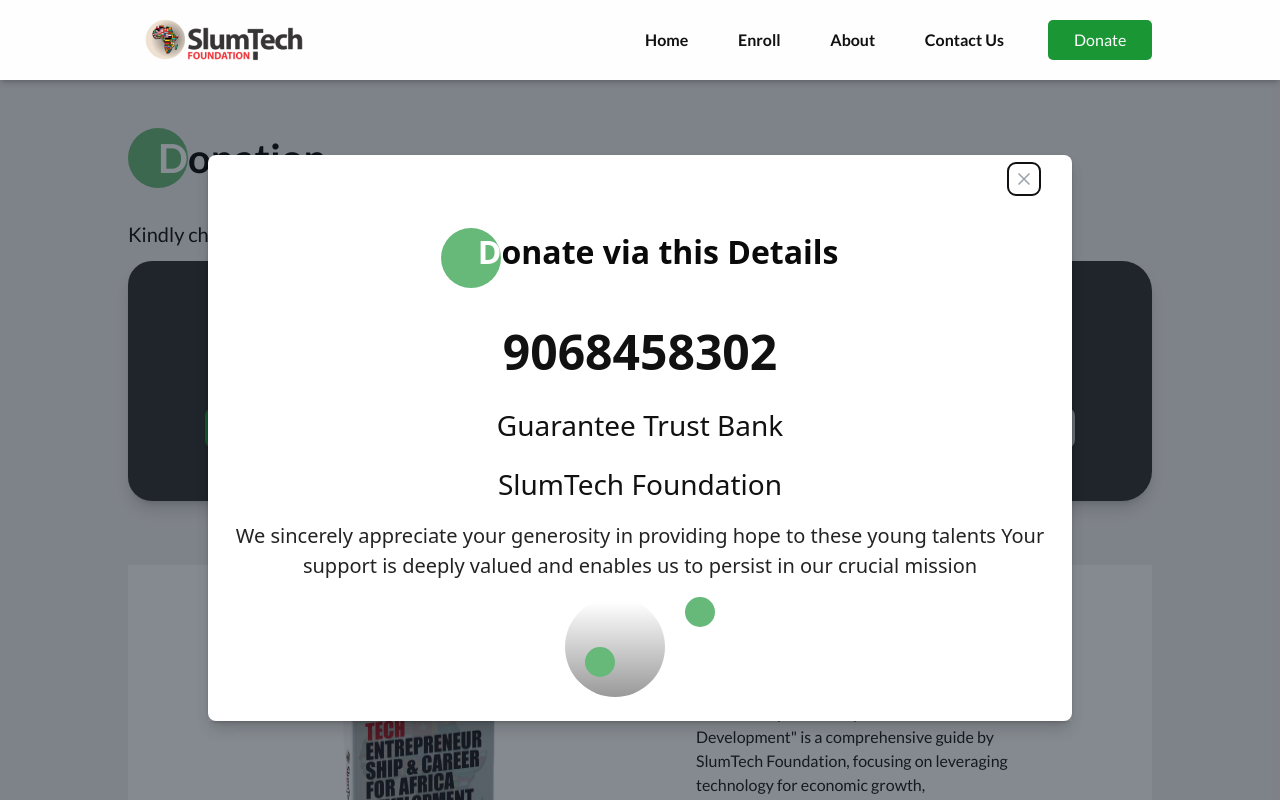
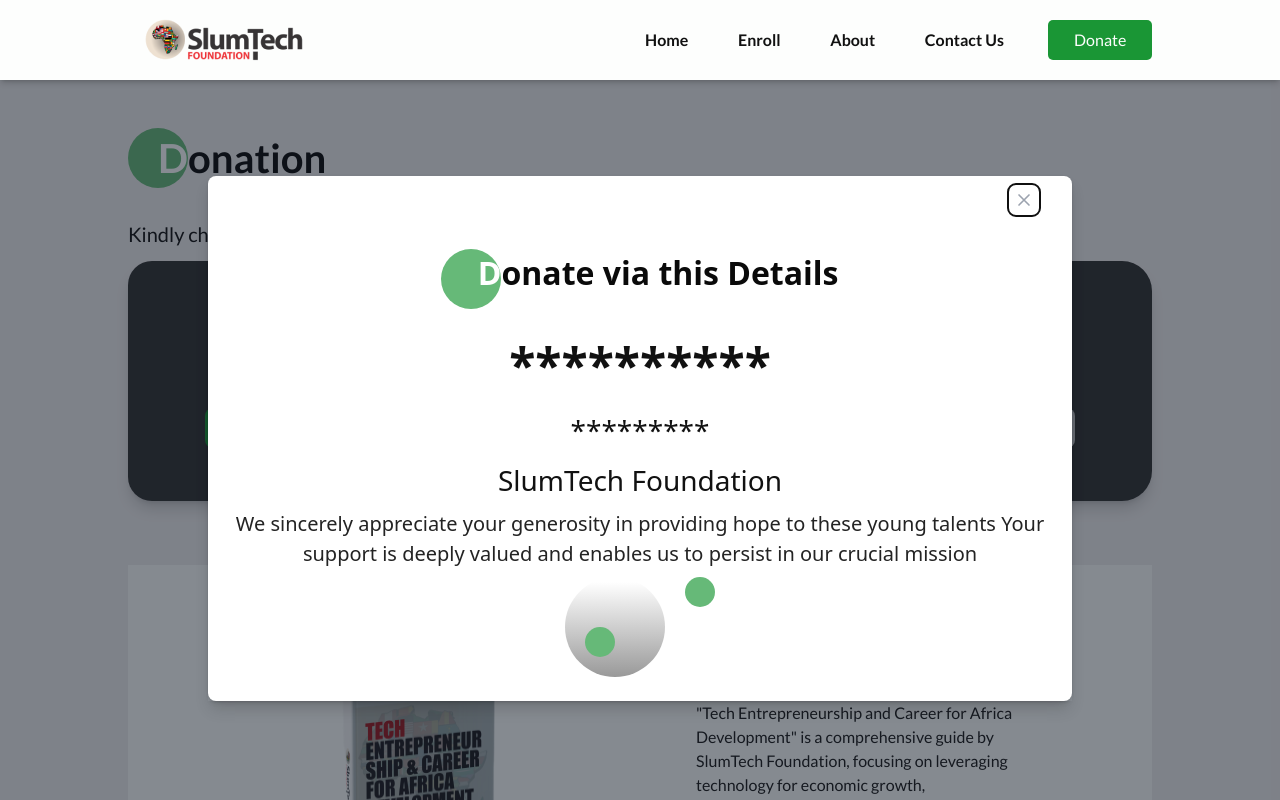
Before and after one commit to chiaka1996/slumtech, a Next.js app: page /donation in a window 1280 px wide. Both pictures are taken after a click on the element "Donate Money". Shown: the top 800 px of the page. Built offline with nearby package versions, Linux system fonts and the light colour scheme.

Commit message:
removed the account number from donation

```diff
--- a/components/Modals/MoneyModal/index.js
+++ b/components/Modals/MoneyModal/index.js
@@ -19,10 +19,10 @@ const DonateMoney = ({toggle, toggleState}) => {
 
           </div>
 
-          <div className="my-[2%] font-header text-[3rem] text-nav_links">9068458302</div>
-          <div className="my-[2%] font-[500] text-[1.75rem] text-nav_links">Guarantee Trust Bank</div>
-          <div className="my-[2%] font-[500] text-[1.75rem] text-nav_links">SlumTech Foundation</div>
-          <div className="my-[2%] font-[400] text-[1.25rem] text-[#232323]">
+          <div className="my-2 font-header text-[3rem] text-nav_links">**********</div>
+          <div className="my-2 font-[500] text-[1.75rem] text-nav_links">*********</div>
+          <div className="my-2 font-[500] text-[1.75rem] text-nav_links">SlumTech Foundation</div>
+          <div className="my-2 font-[400] text-[1.25rem] text-[#232323]">
           We sincerely appreciate your generosity in providing hope to these young talents
           Your support is deeply valued and enables us to persist in our crucial mission
           </div>
```
